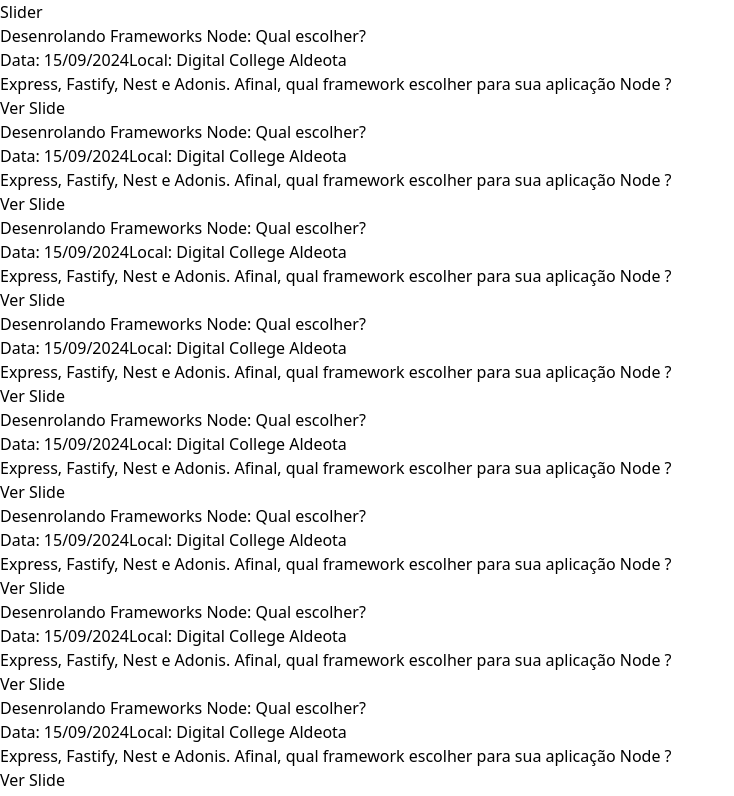
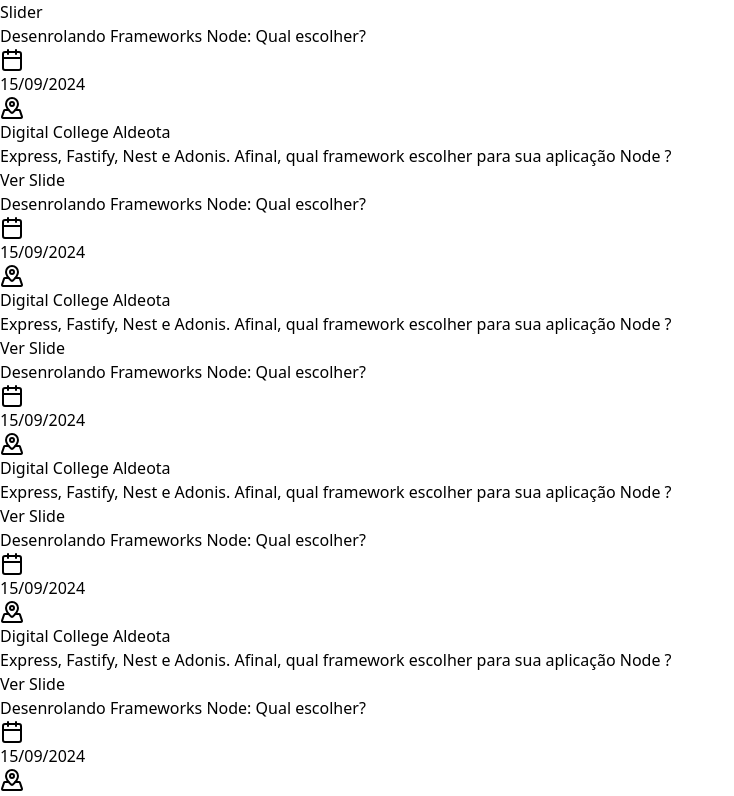
Before and after one commit to FalaAiMatheus/slider, a Vue app: page / in a window 1280 px wide. Shown: the top 796 px of the page, without its empty margins (0-734 px from the left). Built offline with nearby package versions, Linux system fonts and the light colour scheme.

Commit message:
refactor: add icons in card component

```diff
--- a/src/components/Card/card.vue
+++ b/src/components/Card/card.vue
@@ -5,14 +5,20 @@
     <h5 class="text-2xl font-bold tracking-tight text-slate-900">
       {{ slideTitle }}
     </h5>
-    <span class="text-slate-400 text-sm">Data: {{ date }}</span>
-    <span class="text-slate-400 text-sm">Local: {{ locale }}</span>
+    <div class="flex gap-1 items-center text-slate-400 text-sm">
+      <Calendar />
+      <span>{{ date }}</span>
+    </div>
+    <div class="flex gap-1 items-center text-slate-400 text-sm">
+      <MapPinned />
+      <span>{{ locale }}</span>
+    </div>
     <p class="text-slate-700">
       {{ description }}
     </p>
     <RouterLink
       to="/slides"
-      class="px-3 py-2 text-sm font-medium self-start text-center text-slate-50 bg-blue-700 rounded-lg hover:bg-blue-800 focus:ring-4 focus:outline-none focus:ring-blue-300"
+      class="px-3 py-2 text-sm font-medium self-start text-center text-slate-50 bg-blue-700 rounded-lg hover:bg-blue-800 focus:outline-none focus:ring-2 focus: ring-offset-blue-600 transition-all"
     >
       Ver Slide
     </RouterLink>
@@ -20,6 +26,7 @@
 </template>
 
 <script setup lang="ts">
+import { Calendar, MapPinned } from "lucide-vue-next";
 defineProps({
   slideTitle: String,
   date: Date,
```
